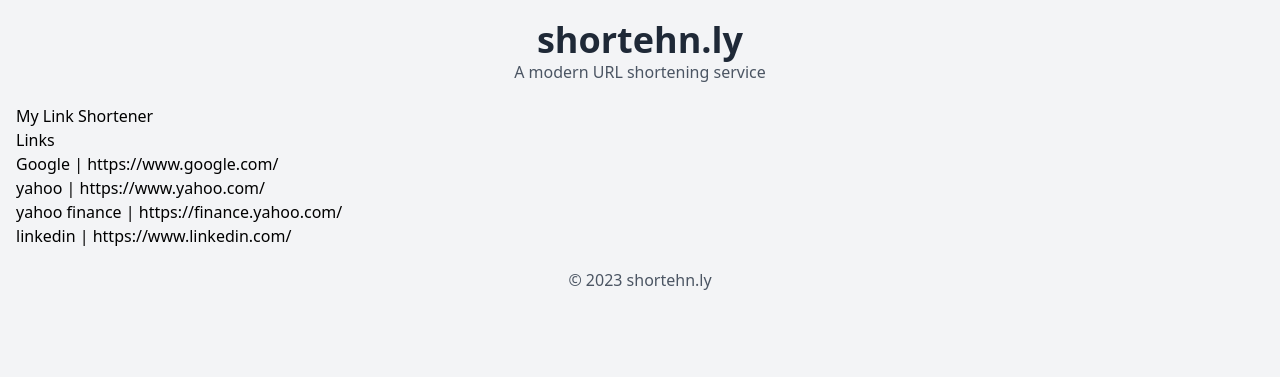
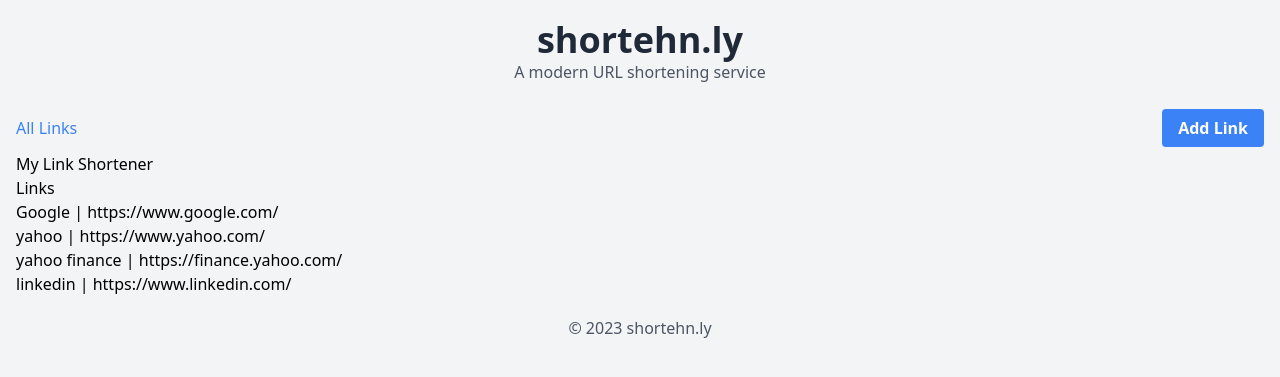
Before and after one commit to BernardoAguayoOrtega/shortener, a Django app: page / in a window 1280 px wide. Shown: the top 377 px of the page. Run offline with Django 4.2, Linux system fonts and the light colour scheme; data comes from the database, SQL or seed files in the repository.

Commit message:
add styes  to ase

```diff
--- a/links/templates/links/__base.html
+++ b/links/templates/links/__base.html
@@ -22,6 +22,22 @@
         <p class="text-gray-600">A modern URL shortening service</p>
       </header>
 
+      <nav class="flex justify-between py-3">
+        <div>
+          <a href="{% url 'home' %}" class="text-blue-500 hover:underline"
+            >All Links</a
+          >
+        </div>
+        <div>
+          <a
+            href="#"
+            class="bg-blue-500 hover:bg-blue-700 text-white font-bold py-2 px-4 rounded"
+          >
+            Add Link
+          </a>
+        </div>
+      </nav>
+
       {% block content %}
       <!-- Main content will be injected here -->
       {% endblock %}
```
